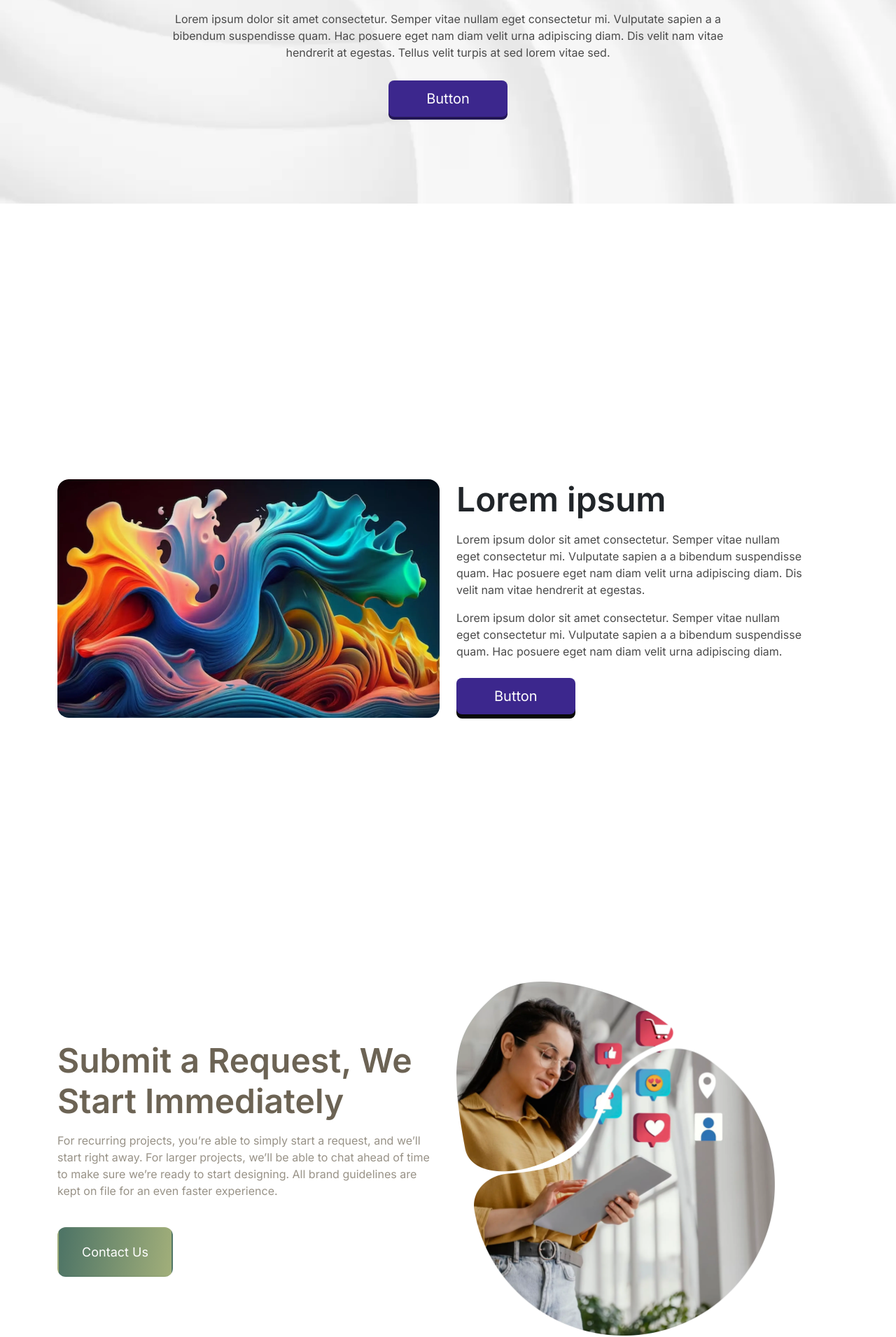
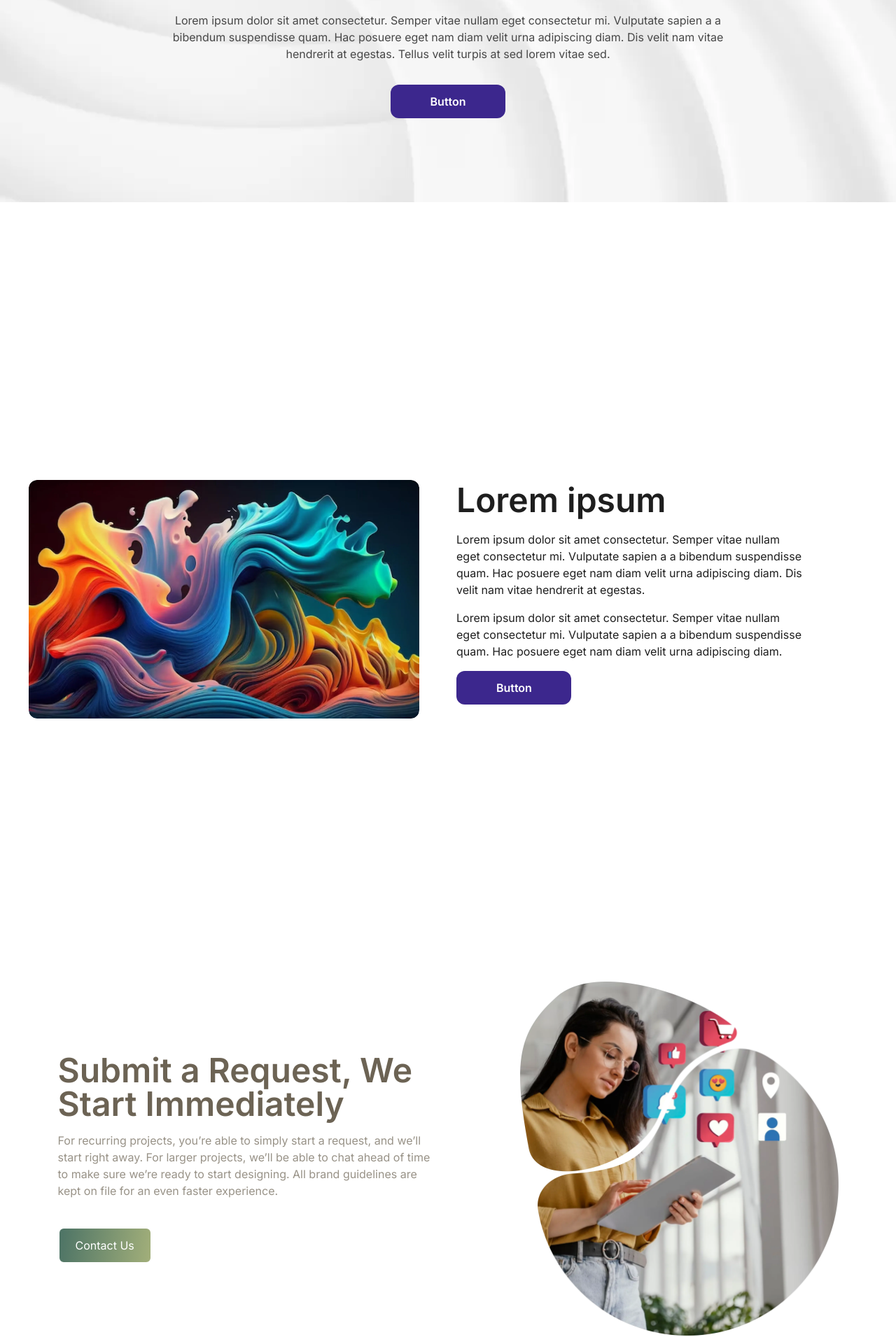
Before and after one commit to neharadialcode486/components-react-bootstrap, a React (Create React App) app: page / in a window 1280 px wide. Shown: the part 344-2255 px from the top of the page at 70% size. Built offline with nearby package versions, Linux system fonts and the light colour scheme.

Commit message:
match with bootstrap

```diff
--- a/src/App.css
+++ b/src/App.css
@@ -6,12 +6,10 @@
 }
 
 .bg-img {
-  background-image: url('../src/assets/images/png/sec-1-bg.webp');
+  background-image: url(./assets/images/png/sec-1-bg.webp);
   background-repeat: no-repeat;
   background-size: cover;
-  width: 100%;
-  padding-top: 120px;
-  padding-bottom: 120px;
+  padding: 120px 0;
 }
 
 .main-heading {
@@ -20,62 +18,50 @@
 
 .sec-text {
   max-width: 817px;
-  color: #4A4A4A;
+  color: #474747;
 }
 
-.pushable {
-  background: #231754;
-  cursor: pointer;
-}
-
-.front {
+.footer-btn {
   border: 2px solid transparent;
-  padding: 9px 52px;
-  font-size: 1.25rem;
+  padding: 10px 55px;
   background: #3C278D;
-  transform: translateY(-4px);
+  border-radius: 12px;
   transition: all 400ms linear;
 }
 
-.front:hover {
+.footer-btn:hover {
   background: white;
   color: #231754 !important;
   border: 2px solid #231754;
-
-}
-
-.pushable:active .front {
-  transform: translateY(0px);
-  transition: all 0ms linear;
 }
 
 @media (max-width:992px) {
   .main-heading {
     font-size: 36px;
   }
-
 }
 
 @media (max-width:576px) {
   .main-heading {
     font-size: 28px;
   }
-
-  .front {
-    padding: 7px 38px;
 }
 
+/* About us Second */
+.about-2-container {
+  max-width: 1280px !important;
 }
-/* About us Second */
 
 .multi-color-img {
   max-width: 558px;
   cursor: pointer;
-  transition: all 300ms linear;
+  transition: all 300ms;
+  border-radius: 12px;
 }
 
-.img-parent {
+.img-2-parent {
   max-width: 558px;
+  border-radius: 12px;
 }
 
 .multi-color-img:hover {
@@ -84,137 +70,125 @@
 
 .main-heading-2 {
   font-size: 48px;
+  line-height: 120%;
+  color: #1E1E1E;
 }
 
-.sec-text-2 {
+.about-text-2 {
   max-width: 496px;
-  color: #4A4A4A;
+  color: #1E1E1E;
+  line-height: 150%;
 }
 
-
-.button {
-  background: #090909;
-  cursor: pointer;
+.about-btn-2 {
+  border: 2px solid transparent;
+  padding: 10px 55px;
+  border-radius: 12px;
+  background: #3C278D;
+  max-width: 164px;
+  transition: all 300ms;
 }
 
-.front-btn {
-  border: 2px solid transparent;
-  padding: 9px 52px;
-  font-size: 1.25rem;
-  background: #3C278D;
-  transform: translateY(-6px);
-  transition: all 400ms linear;
-}
-
-.front-btn:hover {
+.about-btn-2:hover {
   background: white;
   color: #231754 !important;
   border: 2px solid #231754;
 
 }
 
-.button:active .front-btn {
-  transform: translateY(0px);
-  transition: all 0ms linear;
+@media (max-width:1200px) {
+  .main-heading-2 {
+    margin-top: 36px;
   }
 
-
-@media (max-width:1200px) {
-  .xl-mx-auto {
-      margin-left: auto;
-      margin-right: auto;
-
-  }
-
-  .main-heading-2 {
+  .img-2-parent {
     margin-top: 60px;
   }
 
-  .img-parent {
-      margin-top: 60px;
-  }
-
-  .button-2 {
+  .about-button-2 {
     margin-bottom: 60px;
-  }
-}
-@media (max-width:992px) {
-  .main-heading-2{
-    font-size: 36px;
-
-  }
-}
-@media (max-width:576px) {
-  .main-heading-2{
-    font-size: 28px;
-    margin-top: 40px;
   }
 }
 
 @media (max-width:992px) {
-  .main-heading {
+  .main-heading-2 {
     font-size: 36px;
   }
-
 }
 
 @media (max-width:576px) {
-  .main-heading {
+  .main-heading-2 {
     font-size: 28px;
     margin-top: 36px;
   }
+}
 
+/*=================----========== About us third ======================*/
+.about-3-container {
+  max-width: 1140px !important;
 }
-/* About us third */
+
 .main-heading-3 {
   max-width: 545px;
   font-size: 48px;
   color: #6C6354;
-  line-height: 120% !important;
+  line-height: 100% !important;
   font-weight: 600;
 }
 
-.sec-img-3 {
+.section-img-3 {
   max-width: 455px;
 }
 
-.sec-text-3 {
+.about-text-3 {
   line-height: 150% !important;
   color: #989287;
   max-width: 545px;
   margin-bottom: 40px;
 }
 
-.button-3 {
+.contact-button-3 {
   background: linear-gradient(98.04deg, #4F7566 3.36%, #A2AF7A 100%);
-  font-size: 18px;
-  border: 2px solid transparent;
-  color: #FFFFFF;
-  padding: 20px;
+  border: 2px solid white;
+  padding: 12px 23px;
   transition: all 400ms linear;
-  width: 165px;
-  text-align: center;
-  border-radius: 12px;
+  border-radius: 8px;
 }
-.button-3:hover{
+
+.contact-button-3:hover {
   background: white;
-  border:2px solid #A2AF7A;
-  color: #A2AF7A;
+  border-color: #4F7566;
+  color: #4F7566 !important;
+}
+
+@media (max-width:1140px) {
+  .container {
+    padding: 0 20px !important;
+  }
+
+  .section-img-3 {
+    margin-right: 8px;
+  }
 }
 
 @media (max-width:992px) {
-  .main-heading-3{
+  .main-heading-3 {
     font-size: 36px;
 
   }
 }
+
 @media (max-width:576px) {
-  .main-heading-3{
+  .main-heading-3 {
     font-size: 28px;
     margin-top: 40px;
   }
 }
-/* About us Four */
+
+/*============================ About us Four ===============================*/
+.about-4-container {
+  max-width: 1180px !important;
+}
 
 .main-heading-4 {
   max-width: 550px;
@@ -227,7 +201,7 @@
   color: #FF8C00;
 }
 
-.bg-color {
+.bg-color-4 {
   background: #0E0F13;
   width: 80%;
 }
@@ -238,52 +212,60 @@
   background-repeat: no-repeat;
   background-size: cover;
 }
-.top-bottom-spacing{
-  padding: 170px 0;
+
+.top-bottom-spacing-4 {
+  padding: 160px 0;
 }
-.light-gray{
+
+.light-gray-4 {
   color: #BEBBB8;
 }
-.services-btn{
+
+.services-btn-4 {
   background: #FFF0CC;
   border: 2px solid #FFF0CC;
-  padding: 12px 24px;
+  padding: 10px 20px;
   transition: all 300ms linear;
 }
-.services-btn:hover{
-  background:transparent;
-  color:#FFF0CC ;
+
+.services-btn-4:hover {
+  background: transparent;
+  color: #FFF0CC;
 }
-.sec-img-4{
+
+.section-img-4 {
   position: absolute;
   top: -120%;
 }
-.img-position{
+
+.img-position-4 {
   position: relative;
 }
+
 @media (max-width:1200px) {
-  .sec-img-4{
-      position: unset !important;
-      margin-left: auto;
-      margin-right: auto;
-      margin-top: 40px;
-
-  }
-  .main-heading-4{
-      font-size: 34px;
-  }
-  .col-xl-6{
+  .section-img-4 {
     position: unset !important;
   }
-  .top-bottom-spacing{
+
+  .main-heading-4 {
+    font-size: 36px;
+  }
+
+  .img-position-4 {
+    position: unset !important;
+  }
+
+  .top-bottom-spacing-4 {
     padding: 60px 0;
   }
 }
+
 @media (max-width:576px) {
-  .sec-img-4{
+  .section-img-4 {
     width: 100%;
   }
-  .main-heading-4{
+
+  .main-heading-4 {
     font-size: 28px;
   }
 }
--- a/src/components/AboutFirst.jsx
+++ b/src/components/AboutFirst.jsx
@@ -2,24 +2,22 @@ import React from 'react';
 
 export const AboutFirst = () => {
   return (
-    <section className="min-vh-100  d-flex align-items-center justify-content-center">
-      <div className="bg-img">
-        <div className="container">
-          <h3 className="text-center main-heading fw-semibold mb-3">Lorem ipsum</h3>
-          <p className="mx-auto sec-text text-center">
-            Lorem ipsum dolor sit amet consectetur. Semper vitae nullam eget consectetur mi. Vulputate sapien a a bibendum suspendisse quam.
-            Hac posuere eget nam diam velit urna adipiscing diam. Dis velit nam vitae hendrerit at egestas.
-            Tellus velit turpis at sed lorem vitae sed.
+    <div class=' min-vh-100 d-flex align-items-center justify-content-center'>
+      <div class='bg-img w-100'>
+        <div class='container'>
+          <h3 class='text-center main-heading fw-semibold mb-3 '>Lorem ipsum </h3>
+          <p class='mx-auto sec-text text-center'>Lorem ipsum dolor sit amet consectetur. Semper vitae nullam eget
+            consectetur mi. Vulputate sapien a a bibendum suspendisse quam. Hac posuere eget nam diam velit urna
+            adipiscing diam. Dis velit nam vitae hendrerit at egestas. Tellus velit turpis at sed lorem vitae
+            sed.
           </p>
-          <div className="text-center mt-4 pt-2">
-            <button className="pushable rounded-3 border-0 p-0">
-              <span className="front rounded-3 d-block text-white">
-                Button
-              </span>
+          <div class='text-center mt-4 pt-2'>
+            <button class='footer-btn fw-semibold text-white'>
+              Button
             </button>
           </div>
         </div>
       </div>
-    </section>
+    </div>
   );
 }
--- a/src/components/AboutSecond.jsx
+++ b/src/components/AboutSecond.jsx
@@ -2,33 +2,32 @@ import React from 'react';
 import MultiColouredImg from '../assets/images/png/multi-colored.webp'
 export const AboutSecond = () => {
     return (
-    <section class=" min-vh-100 d-flex align-items-center justify-content-center">
-    <div class="container">
-        <div class="row">
-            <div class="col-xl-6 col-12">
-                <div class="overflow-hidden rounded-4 img-parent xl-mx-auto">
-                    <img class="multi-color-img rounded-4" src={MultiColouredImg}
-                        alt="multi color img"/>
+        <div className='min-vh-100 d-flex align-items-center'>
+            <div className='container about-2-container'>
+                <div className='row'>
+                    <div className='col-xl-6 d-flex justify-content-center'>
+                        <div className='overflow-hidden img-2-parent mx-auto mx-xl-0'>
+                            <img className='w-100 multi-color-img' src={MultiColouredImg}
+                                alt='multi color img' />
                         </div>
                     </div>
-            <div class="col-xl-6 col-12">
-                <h3 class="main-heading-2 fw-semibold mb-3 text-xl-start text-center">Lorem ipsum </h3>
-                <p class="sec-text-2 xl-mx-auto text-xl-start text-center">Lorem ipsum dolor sit amet consectetur. Semper vitae nullam eget consectetur mi.
+                    <div className='col-xl-6 d-flex flex-column justify-content-xl-start justify-content-center mb-xl-0 mb-5'>
+                        <h3 className='main-heading-2 fw-semibold mb-3 text-xl-start text-center'>Lorem ipsum </h3>
+                        <p className='about-text-2 mx-auto mx-xl-0'>Lorem ipsum dolor sit amet consectetur. Semper vitae nullam eget
+                            consectetur mi.
                             Vulputate sapien a a bibendum suspendisse quam. Hac posuere eget nam diam velit urna adipiscing
                             diam. Dis velit nam vitae hendrerit at egestas.</p>
-                <p class="sec-text-2 xl-mx-auto text-xl-start text-center">Lorem ipsum dolor sit amet consectetur. Semper vitae nullam eget consectetur mi.
+                        <p className='about-text-2 mx-auto mx-xl-0'>Lorem ipsum dolor sit amet consectetur. Semper vitae nullam eget
+                            consectetur mi.
                             Vulputate sapien a a bibendum suspendisse quam. Hac posuere eget nam diam velit urna adipiscing
-                    diam. </p>
-                <div class="mt-4 pt-2 text-xl-start text-center">
-                    <button class="button rounded-3 border-0 p-0 ">
-                        <span class="front-btn rounded-3 d-block text-white">
+                            diam.
+                        </p>
+                        <button className='fw-semibold about-btn-2 mx-xl-0 mx-auto text-white'>
                             Button
-                        </span>
                         </button>
                     </div>
                 </div>
             </div>
         </div>
-</section>
     );
 }
--- a/src/components/AboutThird.jsx
+++ b/src/components/AboutThird.jsx
@@ -1,20 +1,27 @@
 import React from 'react';
 import UninonImg from '../assets/images/png/union-img.webp'
 export const AboutThird = () => {
-  return (
-    <section class="min-vh-100 d-flex align-items-center justify-content-center">
-    <div class="container">
-        <div class="row">
-            <div class="col-xl-6 d-flex flex-column align-items-center align-items-xl-start justify-content-center">
-                <h2 class="main-heading-3 mb-3 mt-5 mt-xl-0 text-center text-xl-start">Submit a Request, We Start Immediately</h2>
-                <p class="sec-text-3 text-center text-xl-start">For recurring projects, you’re able to simply start a request, and we’ll start right away. For larger projects, we’ll be able to chat ahead of time to make sure we’re ready to start designing. All brand guidelines are kept on file for an even faster experience.</p>
-                <button class="button-3"><span class="span-1"></span><span class="span-2"></span><span class="span-3"></span> Contact Us</button>
-            </div>
-            <div class="col-xl-6 d-flex flex-column align-items-center align-items-xl-start justify-content-center">
-                <img class="sec-img-3 mt-5 mt-xl-0 w-100" src={UninonImg} alt="union"/>
+    return (
+        <div class='min-vh-100 d-flex align-items-center '>
+            <div class='container about-3-container'>
+                <div class='row'>
+                    <div class='col-lg-6 d-flex align-items-center justify-content-center'>
+                        <div class='pe-lg-0 pe-2 d-flex flex-column align-items-center align-items-lg-start justify-content-center'>
+                            <h2 class='main-heading-3 mb-3 mt-5 mt-lg-0 text-center text-lg-start'>Submit a Request, We Start Immediately
+                            </h2>
+                            <p class='about-text-3 text-center text-lg-start'>For recurring projects, you’re able to simply start a request,
+                                and we’ll start right away. For larger projects, we’ll be able to chat ahead of time to make sure we’re
+                                ready to start designing. All brand guidelines are kept on file for an even faster experience.</p>
+                            <button class='contact-button-3 text-white'>
+                                Contact Us</button>
+                        </div>
+                    </div>
+                    <div
+                        class='col-lg-6 d-flex flex-column align-items-center align-items-lg-end justify-content-center justify-content-lg-end'>
+                        <img class='section-img-3 mt-5 mt-lg-0 mb-5 mb-lg-0 w-100' src={UninonImg} alt='union img' />
+                    </div>
+                </div>
             </div>
         </div>
-    </div>
-</section>
-  );
+    );
 }
```
Also changed, not shown: src/components/AboutFirst 2.jsx (deleted, +0 -25 lines), src/components/AboutForth 2.jsx (deleted, +0 -28 lines), src/components/AboutForth.jsx (+24 -19 lines), src/components/AboutSecond 2.jsx (deleted, +0 -34 lines), src/components/AboutThird 2.jsx (deleted, +0 -20 lines). Lines whose indentation alone changed are shown as unchanged.
